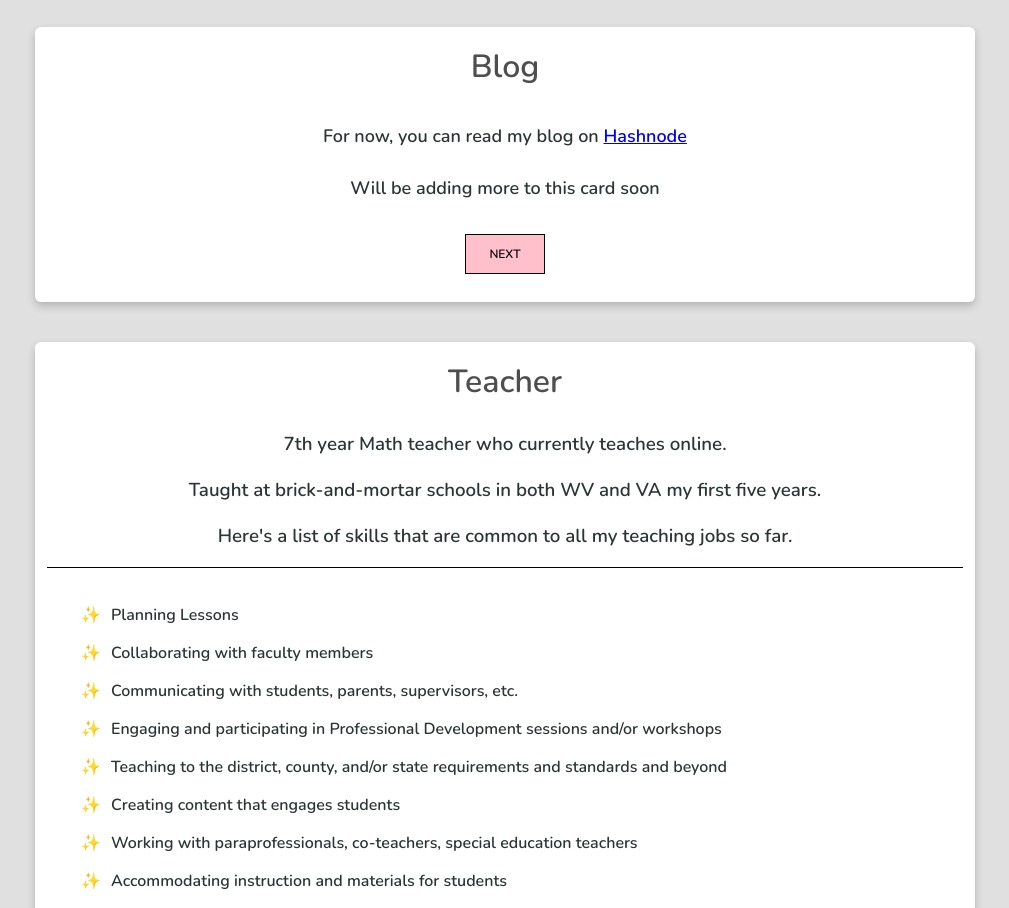
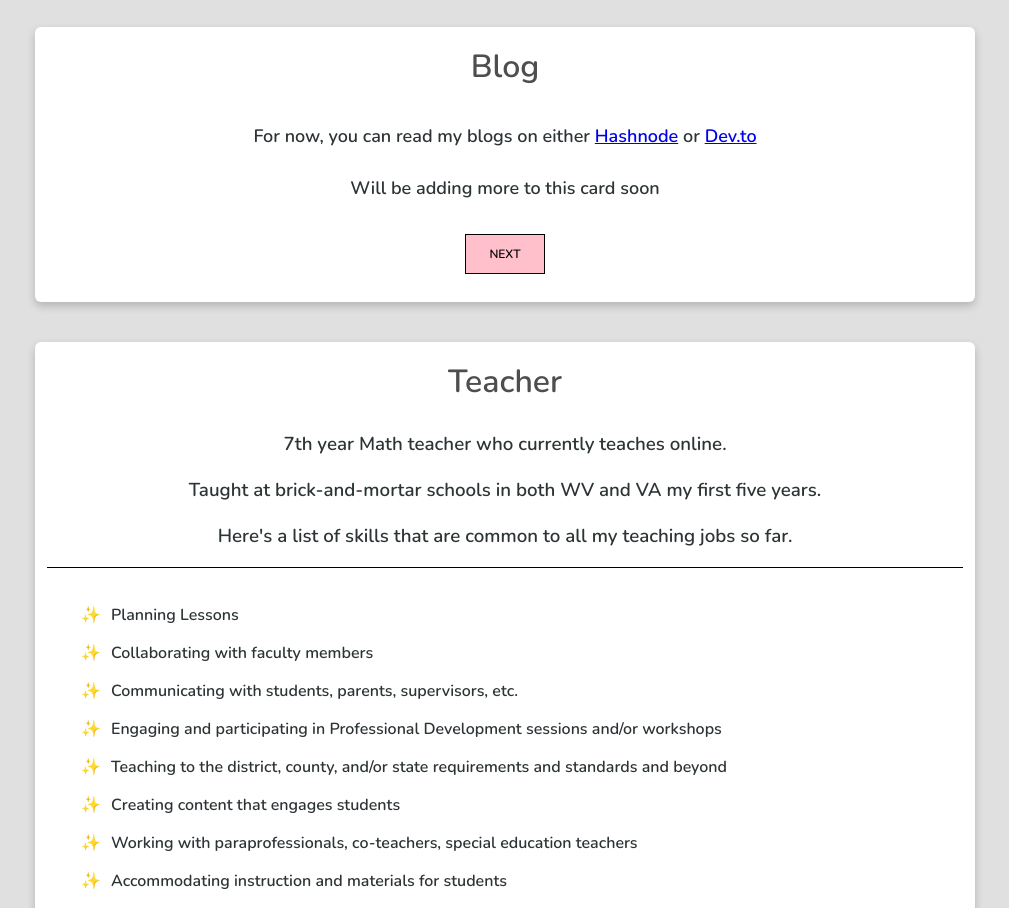
Before and after one commit to ytrkptl/portfolio-app, a React (Create React App) app: page / in a window 1280 px wide. Shown: the part 2940-3848 px from the top of the page, without its empty margins (135-1144 px from the left). Built offline with nearby package versions, Linux system fonts and the light colour scheme; no server answers.

Commit message:
added link to Dev.to

```diff
--- a/src/components/IndividualCards/Blog/Blog.js
+++ b/src/components/IndividualCards/Blog/Blog.js
@@ -7,13 +7,21 @@ const Blog = ({ title, id, cardNum }) => {
   return (
     <CustomCard3 id={id} cardNum={cardNum} title={title}>
       <p className="blogPara1">
-        For now, you can read my blog on{" "}
+        For now, you can read my blogs on either{" "}
         <a
           href="https://yatrik.hashnode.dev/"
           target="_blank"
           rel="noopener noreferrer"
         >
           Hashnode
+        </a>{" "}
+        or{" "}
+        <a
+          href="https://dev.to/ytrkptl"
+          target="_blank"
+          rel="noopener noreferrer"
+        >
+          Dev.to
         </a>
       </p>
       <p className="blogPara1">Will be adding more to this card soon</p>
```
